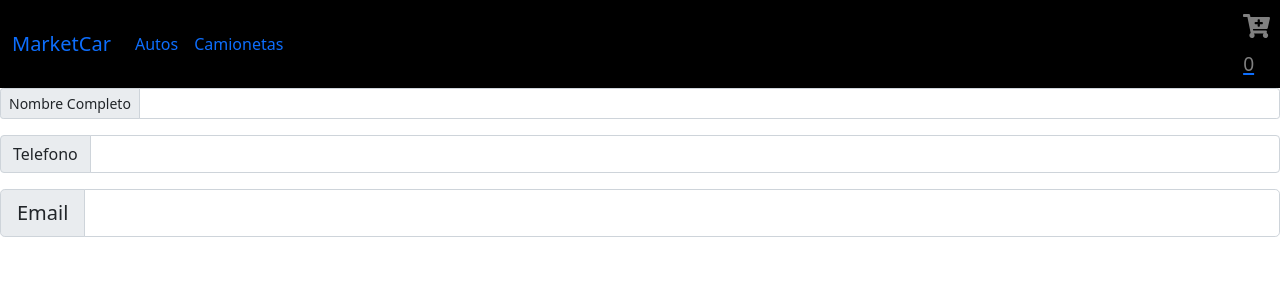
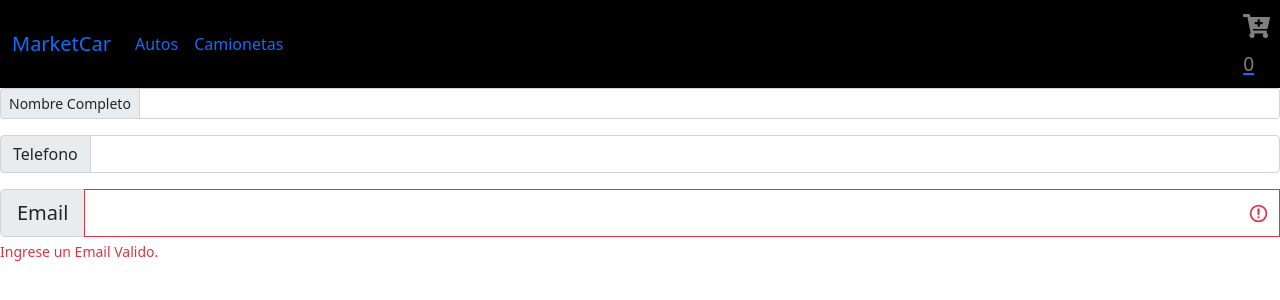
Before and after one commit to GonzaPez/entregaClase2, a React (Create React App) app in the folder apptienda/: page /Checkout in a window 1280 px wide. Shown: the top 300 px of the page. Built offline with nearby package versions, Linux system fonts and the light colour scheme.

Commit message:
entregaFinal

```diff
--- a/apptienda/src/App.js
+++ b/apptienda/src/App.js
@@ -37,6 +37,7 @@ function App() {
               path="/ItemDetail/:id"
               children={<ItemDetailContainer />}
             />
+            <Route exact path="/ItemDetail" children={<CartWitget />} />
             <Route exact path="/Checkout" children={<Checkout />} />
           </Switch>
         </CartContextProvider>
--- a/apptienda/src/componentes/CartWidget/CartWitget.jsx
+++ b/apptienda/src/componentes/CartWidget/CartWitget.jsx
@@ -12,7 +12,7 @@ const CartWitget = () => {
   let suma = sumarTotal(cart);
   const terminarCompra = () => {
     resetCart();
-    Swal.fire("Genial!!", "Muchas Gracias Por la Compra!");
+    Swal.fire("Su orden Num... ha sido creada", "Genial!!, Muchas Gracias Por la Compra!");
   };
   return (
     <div className="container">
--- a/apptienda/src/componentes/Checkout/Checkout.jsx
+++ b/apptienda/src/componentes/Checkout/Checkout.jsx
@@ -28,15 +28,19 @@ const Checkout = () => {
       </div>
 
       <div className="input-group input-group-lg">
-        <span className="input-group-text" id="inputGroup-sizing-lg">
+        <span class="input-group-text" id="inputGroupPrepend3">
           Email
         </span>
         <input
           type="text"
-          className="form-control"
-          aria-label="Sizing example input"
-          aria-describedby="inputGroup-sizing-sm"
+          class="form-control is-invalid"
+          id="validationServerUsername"
+          aria-describedby="inputGroupPrepend3 validationServerUsernameFeedback"
+          required
         />
+        <div id="validationServerUsernameFeedback" class="invalid-feedback">
+          Ingrese un Email Valido.
+        </div>
       </div>
     </div>
   );
--- a/apptienda/src/componentes/Item/Item.jsx
+++ b/apptienda/src/componentes/Item/Item.jsx
@@ -20,6 +20,7 @@ const Item = ({ prod }) => {
 
             <div>
               <div>
+                <br/>
                 <Link to={`/ItemDetail/${prod.id}`} className="btn btn-primary">
                   {" "}
                   Detalle Del Modelo{" "}
```
